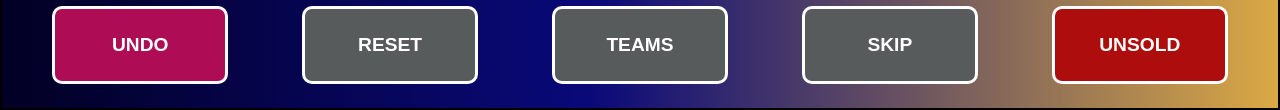
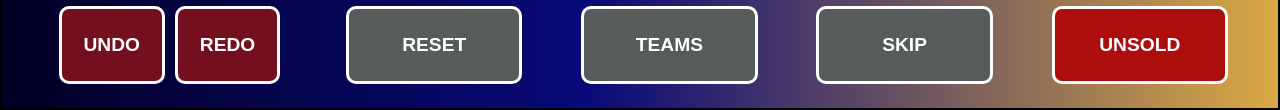
Before and after one commit to RezwanShajib/cricket-auction-app, a plain HTML site: page index.html in a window 1280 px wide. Shown: the part 690-800 px from the top of the page. Drawn offline with Linux system fonts and the light colour scheme.

Commit message:
Some changes in styling and layout

```diff
--- a/index.html
+++ b/index.html
@@ -219,7 +219,11 @@
         </div>
 
         <div class="sections" id="footer-section">
+            <div class="undo-redo">
             <button class="command-button" id="undo-button">UNDO</button>
+            <button class="command-button" id="redo-button">REDO</button>
+            </div>
+
             <button class="command-button" id="reset-button">RESET</button>
             <button class="command-button" id="teams-button">TEAMS</button>
             <button class="command-button" id="skip-button">SKIP</button>
--- a/styles.css
+++ b/styles.css
@@ -533,6 +533,21 @@ body {
     cursor: pointer;
 }
 
+.undo-redo {
+    width: 20%;
+    height: 90%;
+    display: flex;
+    justify-content: center;
+    align-items: center;
+    gap: 10px;
+}
+
+#undo-button, #redo-button {
+    width: 45%;
+    height: 100%;
+    background-color: #730f1f;
+}
+
 .command-button:nth-child(1) {
     background-color: #ae0d55;
 }
```
